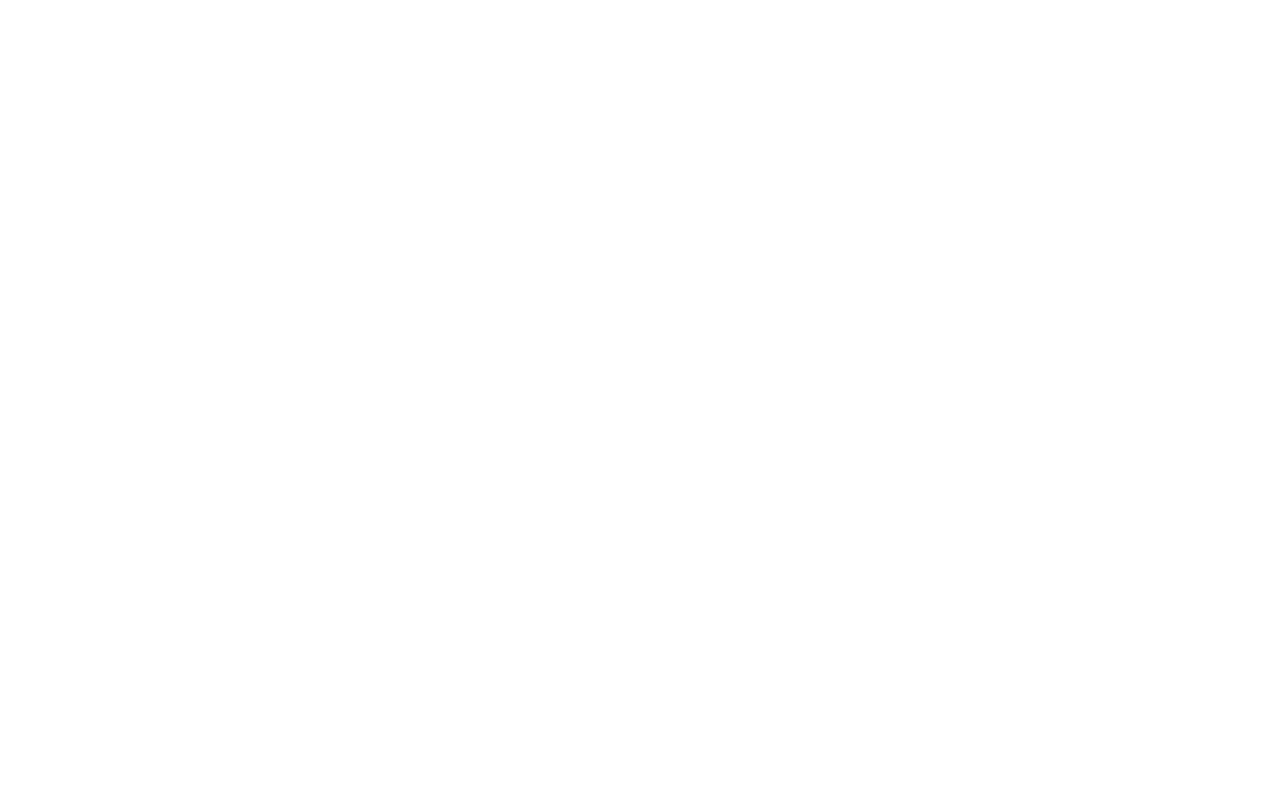
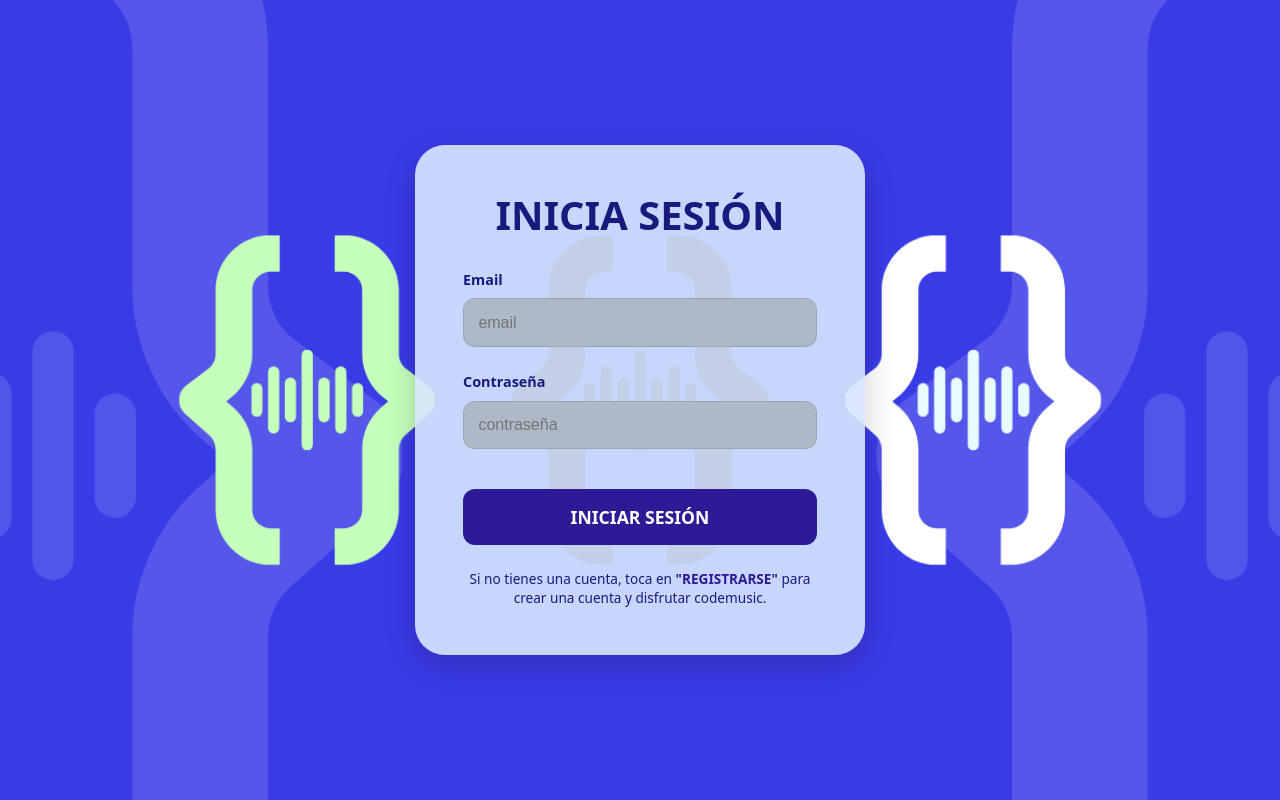
Before and after one commit to liamgalvan8/proyecto2-grupo4, a React (Vite) app: page / in a window 1280 px wide. Before the commit this address had no page. Built offline with nearby package versions, Linux system fonts and the light colour scheme.

Commit message:
login con cambios realizados

```diff
--- a/src/App.jsx
+++ b/src/App.jsx
@@ -1,20 +1,7 @@
-
-import './App.css'
-import { BrowserRouter, Route, Routes } from 'react-router'
-import Home from './pages/home/home'
-import Aboutus from './pages/aboutus/aboutus'
+import Login from './components/Login/Login.jsx'
 
 function App() {
-
-
-  return (
-    <BrowserRouter>
-    <Routes>
-      <Route path="/home" element={<Home/>}/>
-      <Route path="/aboutus" element={<Aboutus/>}/>
-    </Routes>
-    </BrowserRouter>
-  )
+  return <Login />
 }
 
 export default App
--- /dev/null
+++ b/src/components/Login/Login.jsx
@@ -0,0 +1,41 @@
+import './styles.css'
+
+export default function Login() {
+    return (
+        <main className="login-bg">
+            <div className="card">
+                <h1>INICIA SESIÓN</h1>
+                <form>
+                    <div className="input-group">
+                        <label htmlFor="email">Email</label>
+                        <input
+                            type="email"
+                            id="email"
+                            placeholder="email"
+                            required
+                        />
+                    </div>
+
+                    <div className="input-group">
+                        <label htmlFor="password">Contraseña</label>
+                        <input
+                            type="password"
+                            id="password"
+                            placeholder="contraseña"
+                            minLength="8"
+                            maxLength="20"
+                            required
+                        />
+                    </div>
+
+                    <button type="submit">INICIAR SESIÓN</button>
+                </form>
+                <div className="register">
+                    Si no tienes una cuenta, toca en
+                    <span className="register-link"> "REGISTRARSE" </span>
+                    para crear una cuenta y disfrutar codemusic.
+                </div>
+            </div>
+        </main>
+    )
+}
--- /dev/null
+++ b/src/components/Login/styles.css
@@ -0,0 +1,83 @@
+* {
+    box-sizing: border-box;
+    margin: 0;
+    padding: 0;
+}
+
+.login-bg {
+    width: 100vw;
+    height: 100vh;
+    background-image: url('../../assets/images/fondo.png');
+    background-size: cover;
+    background-position: center;
+    background-repeat: no-repeat;
+    display: flex;
+    align-items: center;
+    justify-content: center;
+}
+
+.card {
+    background: rgba(215, 230, 255, 0.9);
+    padding: 3rem;
+    border-radius: 30px;
+    width: 100%;
+    max-width: 450px;
+    box-shadow: 0 10px 30px rgba(0, 0, 0, 0.2);
+    text-align: center;
+    color: #1a1a7e;
+}
+
+.card h1 {
+    font-size: 2.5rem;
+    margin-bottom: 2rem;
+    font-weight: bold;
+}
+
+.input-group {
+    text-align: left;
+    margin-bottom: 1.5rem;
+}
+
+.card label {
+    display: block;
+    margin-bottom: 0.5rem;
+    font-weight: bold;
+    font-size: 0.9rem;
+}
+
+.card input {
+    width: 100%;
+    padding: 0.9rem;
+    border: 1px solid rgba(0, 0, 0, 0.1);
+    border-radius: 12px;
+    background-color: #aeb9c7;
+    color: #1a1a7e;
+    font-size: 1rem;
+    outline: none;
+    transition: background-color 0.3s ease;
+}
+
+.card button {
+    width: 100%;
+    padding: 1rem;
+    background-color: #2e1a94;
+    color: white;
+    border: none;
+    border-radius: 12px;
+    font-weight: bold;
+    font-size: 1.1rem;
+    cursor: pointer;
+    margin-top: 1rem;
+}
+
+.register {
+    margin-top: 1.5rem;
+    font-size: 0.85rem;
+    line-height: 1.4;
+}
+
+.register-link {
+    color: #2e1a94;
+    font-weight: bold;
+    cursor: pointer;
+}
--- a/src/pages/home/home.jsx
+++ b/src/pages/home/home.jsx
@@ -1,10 +1,5 @@
-import React from 'react'
-
-
-function Home() {
+export default function Home() {
     return (
-        <div>Home</div>
+        <h1>HOME FUNCIONA</h1>
     )
 }
-
-export default Home
```
Also changed, not shown: src/components/index.html (added, +14 -0 lines), src/assets/images/borrar.txt (deleted), src/assets/images/fondo.png (added), src/components/modal.jsx (added).
